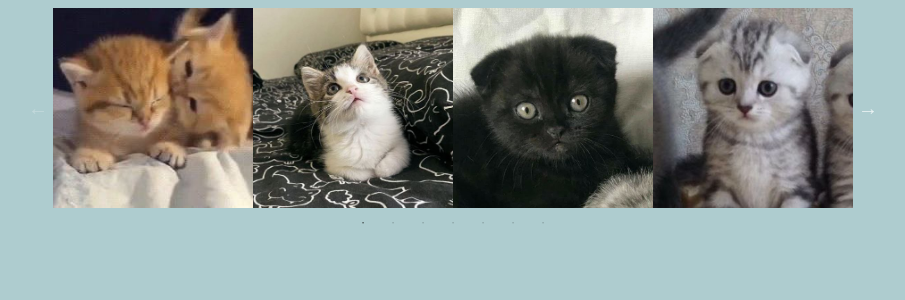
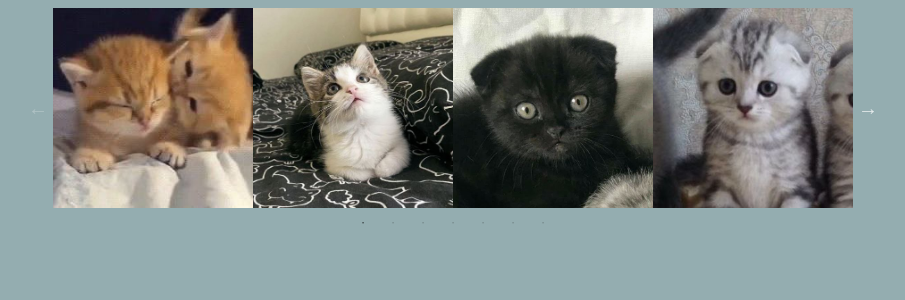
Before and after one commit to AnnnLeen/AnnnLeen.github.io, a PHP site: page / in a window 1280 px wide. Shown: the top 300 px of the page, without its empty margins (187-1092 px from the left). Run offline with PHP 8.4, Linux system fonts and the light colour scheme; some web fonts are replaced.

Commit message:
Update style.css

```diff
--- a/lab7/slick/style.css
+++ b/lab7/slick/style.css
@@ -1,5 +1,5 @@
 body {
-	background-color: #aecccf;
+	background-color: #94adb0;
 }
 
 img {
```
